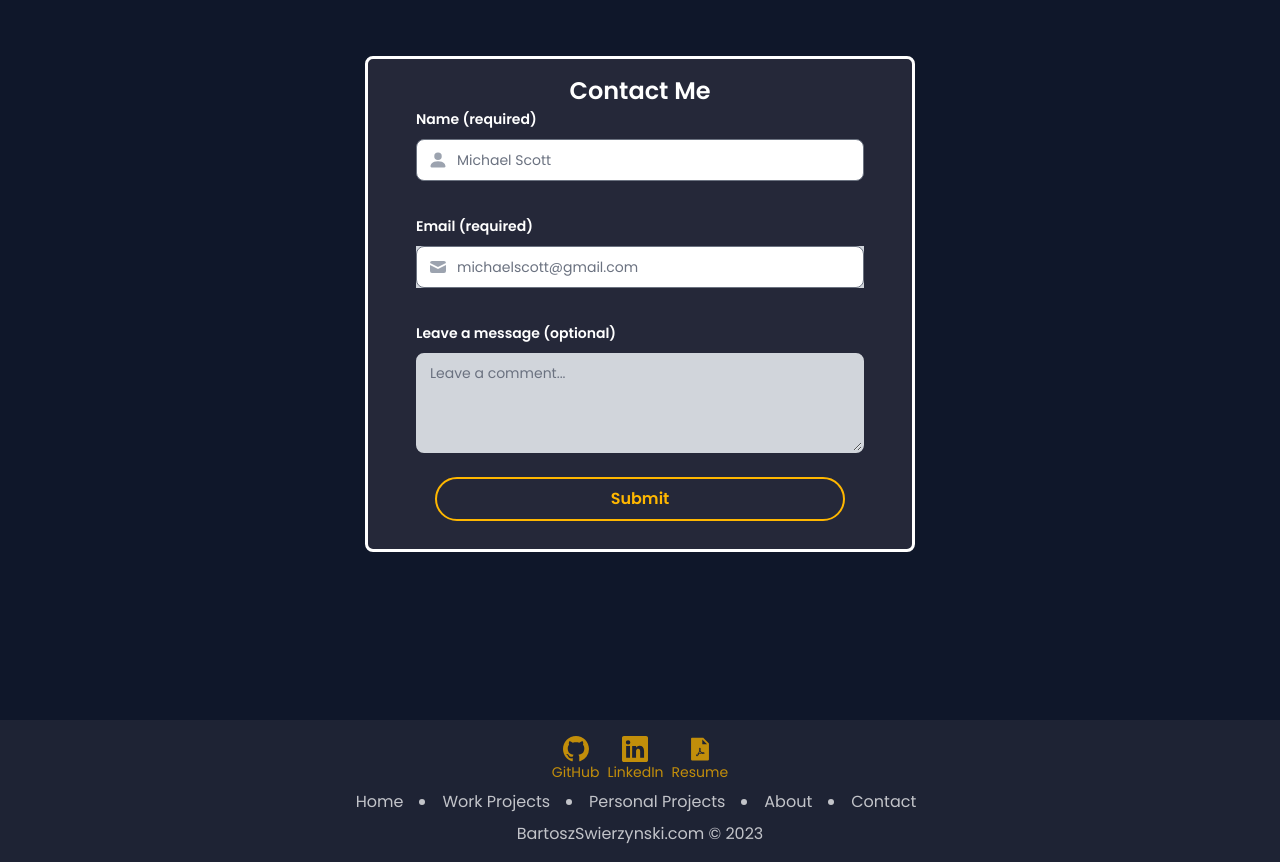
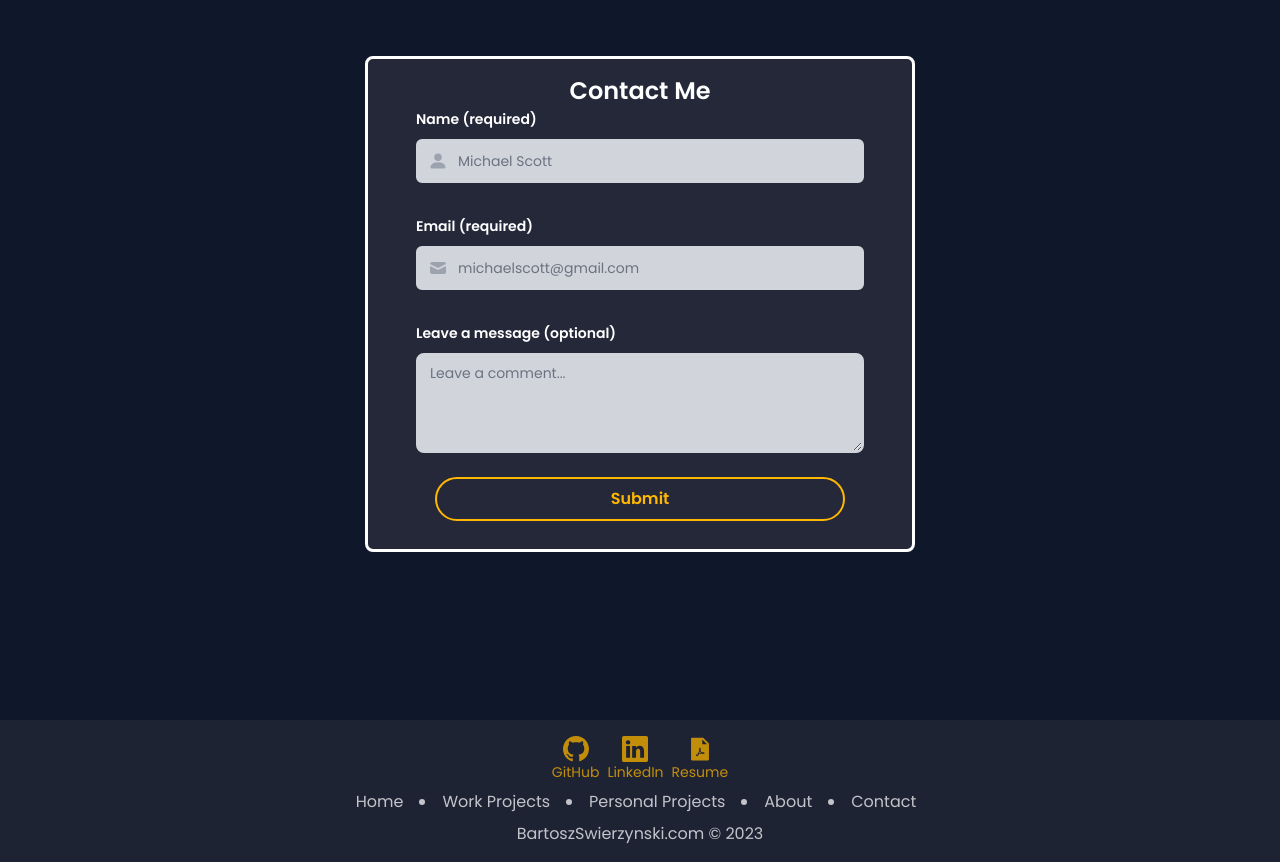
Before and after one commit to bartswierz/portfolio-website-updated, a Next.js app: page / in a window 1280 px wide. Shown: the part 4080-4942 px from the top of the page. Built offline with nearby package versions, Linux system fonts and the light colour scheme; what tailwindcss-animated would draw is missing.

Commit message:
updated contact form design

```diff
--- a/src/app/components/Contact/ContactForm.tsx
+++ b/src/app/components/Contact/ContactForm.tsx
@@ -104,11 +104,6 @@ const ContactForm = () => {
     }
   };
 
-  // ${
-  //   contactFormHasIntersected
-  //     ? "animate-jump-in animate-once animate-duration-[500ms] animate-delay-300 animate-ease-in transition-opacity opacity-100 duration-[500ms]"
-  //     : "opacity-0"
-  // }`}
   return (
     <div
       ref={contactFormIntersectionRef}
@@ -132,12 +127,10 @@ const ContactForm = () => {
               id="username3"
               placeholder="Michael Scott"
               color={nameInputValidity} // 'failure' | 'success' | ''
-              // onChange={(e) => setName(e.target.value)}
               onChange={(e) => handleNameChange(e)}
               onFocus={() => setNameFocus(true)}
               onBlur={() => setNameFocus(false)}
               value={name}
-              required
               helperText={
                 //displays text IF input is invalid
                 nameInputValidity === "failure" && (
@@ -146,6 +139,25 @@ const ContactForm = () => {
                   </p>
                 )
               }
+              style={{
+                borderRadius: "0.375rem",
+                borderColor: "rgba(209, 213, 219, 1)",
+                // margin: "2px none",
+                borderWidth: "2px",
+                transition: "background-color 200ms ease-in-out",
+                backgroundColor: name.length > 0 || nameFocus ? "rgba(244, 244, 244, 1)" : "rgba(209, 213, 219, 1)",
+
+                // Apply focus styles conditionally
+                ...(name.length > 0 || nameFocus
+                  ? {
+                      backgroundColor: "rgba(244, 244, 244, 1)", //active color
+                      borderColor: `#252839`, // Match Container Background Color
+                      // boxShadow: "0 0 0 2px #ffb700", // Ring Color
+                      boxShadow: "0 0 0 2px #fff", // Ring Color
+                    }
+                  : {}),
+              }}
+              required
             />
           </div>
 
@@ -168,11 +180,28 @@ const ContactForm = () => {
               }
               value={email}
               placeholder="michaelscott@gmail.com"
+              // type="email"
               type="email"
               onChange={(e) => handleEmailChange(e)}
               onFocus={() => setEmailFocus(true)}
               onBlur={() => setEmailFocus(false)}
-              className={`${message.length > 0 || textareaFocus ? "bg-gray-50" : "bg-gray-300"}`}
+              style={{
+                borderRadius: "0.375rem",
+                borderColor: "rgba(209, 213, 219, 1)",
+                borderWidth: "2px",
+                transition: "background-color 200ms ease-in-out",
+                backgroundColor: email.length > 0 || emailFocus ? "rgba(244, 244, 244, 1)" : "rgba(209, 213, 219, 1)",
+
+                // Apply focus styles conditionally
+                ...(email.length > 0 || emailFocus
+                  ? {
+                      backgroundColor: "rgba(244, 244, 244, 1)", //active color
+                      borderColor: `#252839`, // Match Container Background Color
+                      // boxShadow: "0 0 0 2px #ffb700", // Ring Color
+                      boxShadow: "0 0 0 2px #fff", // Ring Color
+                    }
+                  : {}),
+              }}
               required
             />
           </div>
@@ -191,8 +220,8 @@ const ContactForm = () => {
               onChange={(e) => setMessage(e.target.value)}
               onFocus={() => setTextareaFocus(true)}
               onBlur={() => setTextareaFocus(false)}
-              className={`min-h-[70px] rounded-lg border-gray-300 focus:ring-2 focus:ring-primary border-[2px] focus:border-focus transition-colors duration-200 ease-in-out
-              ${message.length > 0 || textareaFocus ? "bg-gray-50" : "bg-gray-300"}
+              className={`min-h-[70px] rounded-lg border-gray-300 border-[2px] transition-colors duration-200 ease-in-out
+              ${message.length > 0 || textareaFocus ? "bg-gray-50 focus:ring-2 focus:ring-white focus:border-focus" : "bg-gray-300"}
               `}
               required
             />
--- /dev/null
+++ b/src/app/components/Contact/text.js
@@ -0,0 +1,46 @@
+{
+          "base": "flex",
+          "addon": "inline-flex items-center rounded-l-md border border-r-0 border-gray-300 bg-gray-200 px-3 text-sm text-gray-900 dark:border-gray-600 dark:bg-gray-600 dark:text-gray-400",
+          "field": {
+            "base": "relative w-full",
+            "icon": {
+              "base": "pointer-events-none absolute inset-y-0 left-0 flex items-center pl-3",
+              "svg": "h-5 w-5 text-gray-500 dark:text-gray-400"
+            },
+            "rightIcon": {
+              "base": "pointer-events-none absolute inset-y-0 right-0 flex items-center pr-3",
+              "svg": "h-5 w-5 text-gray-500 dark:text-gray-400"
+            },
+            "input": {
+              "base": "block w-full border disabled:cursor-not-allowed disabled:opacity-50",
+              "sizes": {
+                "sm": "p-2 sm:text-xs",
+                "md": "p-2.5 text-sm",
+                "lg": "sm:text-md p-4"
+              },
+              "colors": {
+                "gray": "bg-gray-50 border-gray-300 text-gray-900 focus:border-cyan-500 focus:ring-cyan-500 dark:border-gray-600 dark:bg-gray-700 dark:text-white dark:placeholder-gray-400 dark:focus:border-cyan-500 dark:focus:ring-cyan-500",
+                "info": "border-cyan-500 bg-cyan-50 text-cyan-900 placeholder-cyan-700 focus:border-cyan-500 focus:ring-cyan-500 dark:border-cyan-400 dark:bg-cyan-100 dark:focus:border-cyan-500 dark:focus:ring-cyan-500",
+                "failure": "border-red-500 bg-red-50 text-red-900 placeholder-red-700 focus:border-red-500 focus:ring-red-500 dark:border-red-400 dark:bg-red-100 dark:focus:border-red-500 dark:focus:ring-red-500",
+                "warning": "border-yellow-500 bg-yellow-50 text-yellow-900 placeholder-yellow-700 focus:border-yellow-500 focus:ring-yellow-500 dark:border-yellow-400 dark:bg-yellow-100 dark:focus:border-yellow-500 dark:focus:ring-yellow-500",
+                "success": "border-green-500 bg-green-50 text-green-900 placeholder-green-700 focus:border-green-500 focus:ring-green-500 dark:border-green-400 dark:bg-green-100 dark:focus:border-green-500 dark:focus:ring-green-500"
+              },
+              // "withRightIcon": {
+              //   "on": "pr-10",
+              //   "off": ""
+              // },
+              // "withIcon": {
+              //   "on": "pl-10",
+              //   "off": ""
+              // // },
+              // "withAddon": {
+              //   "on": "rounded-r-lg",
+              //   "off": "rounded-lg"
+              // },
+              "withShadow": {
+                "on": "shadow-sm dark:shadow-sm-light",
+                "off": ""
+              }
+            }
+          }
+        }
```
